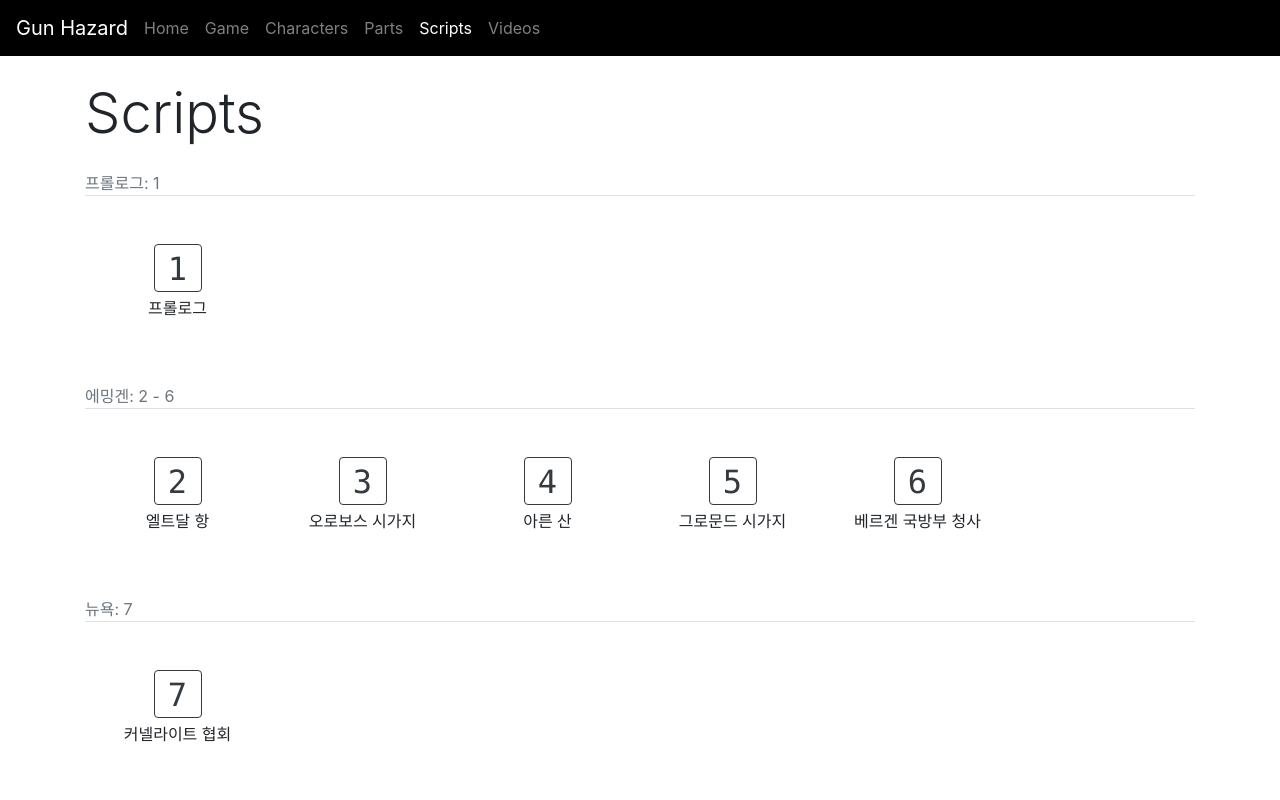
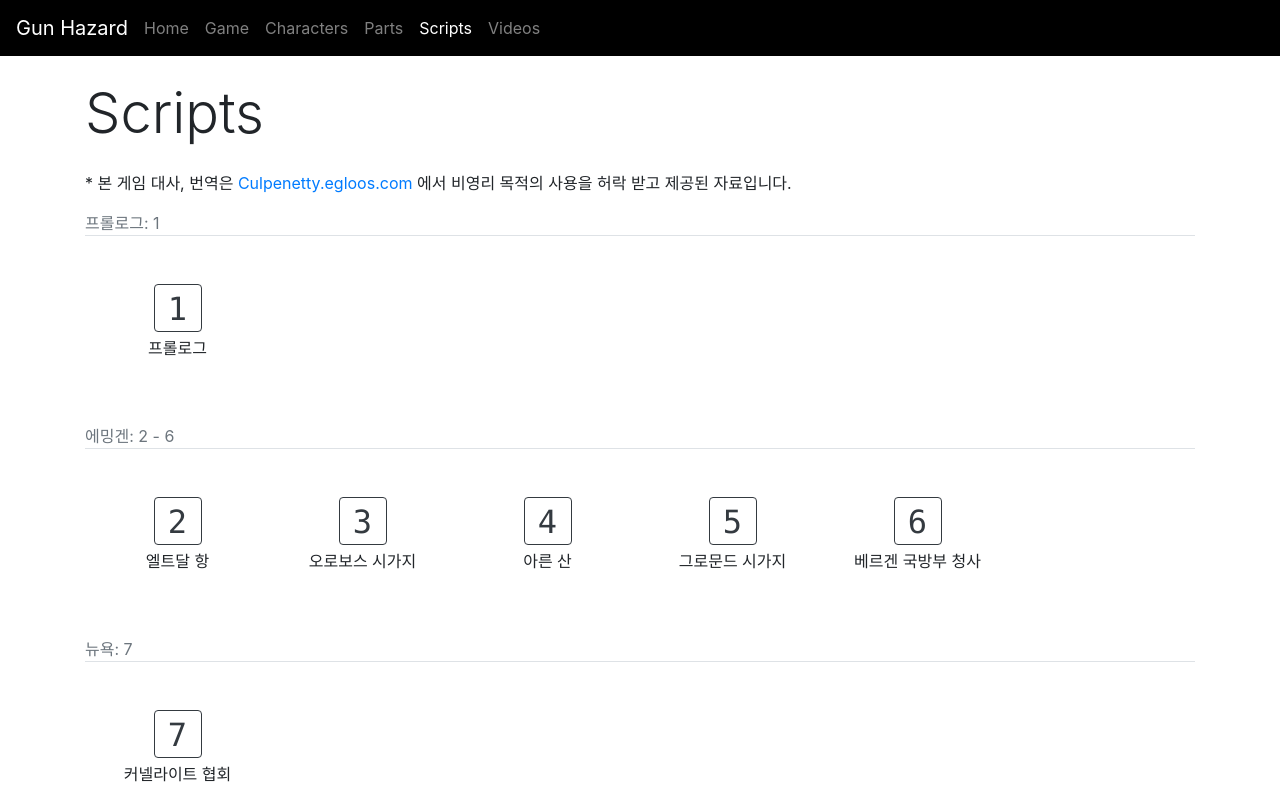
Before and after one commit to the-frontmission/front_mission-gun_hazard, a Vue app: page /scripts in a window 1280 px wide. Shown: the top 800 px of the page. Built offline with nearby package versions, Linux system fonts and the light colour scheme.

Commit message:
fixde ScriptListView

```diff
--- a/src/views/ScriptsListView.vue
+++ b/src/views/ScriptsListView.vue
@@ -1,6 +1,11 @@
 <template>
   <div class="container">
     <h3 class="display-4 my-4">Scripts</h3>
+    <p>
+      * 본 게임 대사, 번역은
+      <a href="http://culpenetty.egloos.com/" target="_blank">Culpenetty.egloos.com</a>
+      에서 비영리 목적의 사용을 허락 받고 제공된 자료입니다.
+    </p>
     <ScriptsList :scripts="scripts"/>
   </div>
 </template>
```
